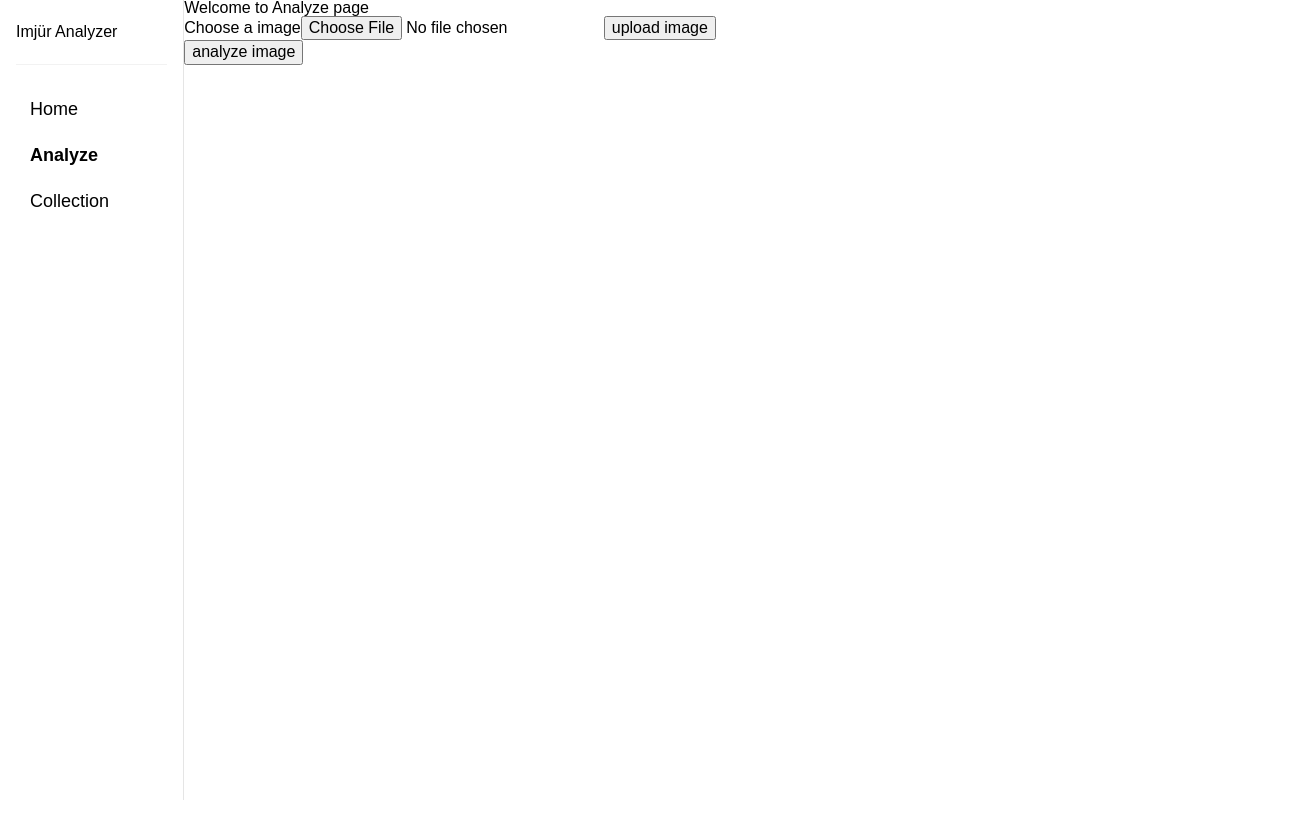
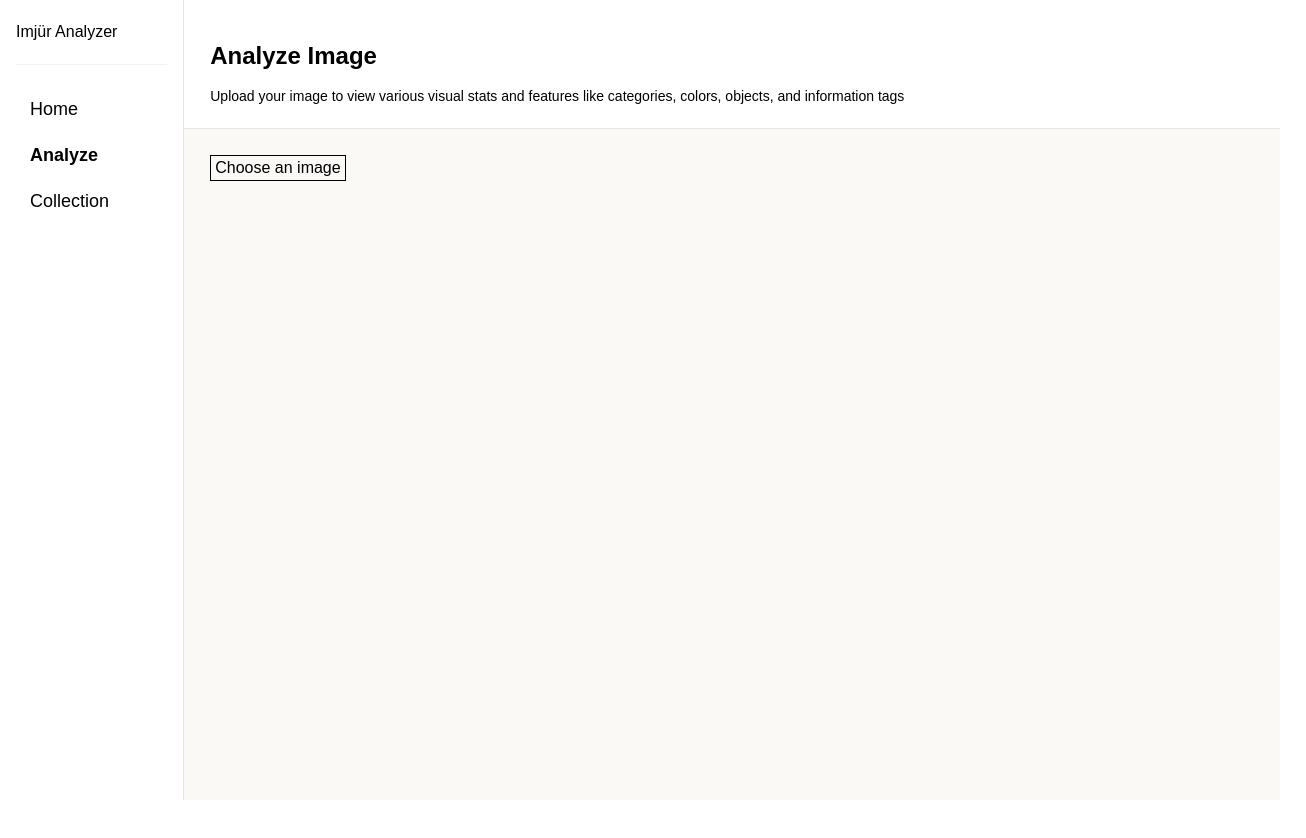
Before and after one commit to ZurielRedux/ImageAnalyzer, a React (Vite) app in the folder Frontend/: page /analyze in a window 1280 px wide. Shown: the top 838 px of the page, 1306 px wide, since content can reach past the window. Before the commit the page ends 800 px from the top, so only its background shows below. Built offline with nearby package versions, Linux system fonts and the light colour scheme.

Commit message:
feat: show user chosen image, add button and form styling

```diff
--- a/Frontend/src/components/AnalyzeForm.tsx
+++ b/Frontend/src/components/AnalyzeForm.tsx
@@ -2,8 +2,12 @@ import { ChangeEvent, FormEvent, useState } from "react";
 import { IForm, initialAnalyzeFormState } from "@/ts/interfaces/form";
 import * as API from "@/util/api";
 
+import styles from "@/styles/analyze.module.scss";
+
 const AnalyzeForm = () => {
   const [form, setForm] = useState<IForm>(initialAnalyzeFormState);
+  const [fileUploaded, setFileUploaded] = useState<boolean>(false);
+  const [image, setImage] = useState<string | null>(null);
 
   const handleSubmit = async (e: FormEvent) => {
     e.preventDefault();
@@ -52,33 +56,55 @@ const AnalyzeForm = () => {
       return;
     }
     const selectedFile = target.files[0];
+    setImage(URL.createObjectURL(target.files[0]));
 
     setForm((prevForm) => ({
       ...prevForm,
       file: selectedFile,
     }));
+    setFileUploaded(true);
   };
 
+  const buttonsRow = (
+    <div className={styles["btns-row"]}>
+      <button className={styles["upload-btn"]} type="submit">
+        upload image
+      </button>
+      <button onClick={onClick} type="submit">
+        analyze image
+      </button>
+    </div>
+  );
+
   return (
-    <div>
+    <div className={styles["analyze-form-container"]}>
       <form
         onSubmit={handleSubmit}
         id="uploadForm"
         encType="multipart/form-data"
+        className={styles["form-container"]}
       >
-        <label htmlFor="fileInput">Choose a image</label>
+        <div className={styles["file-input-container"]}>
+          <label
+            className={styles["file-input-upload-btn"]}
+            htmlFor="fileInput"
+          >
+            Choose an image
+          </label>
           <input
             type="file"
             id="fileInput"
             name="image-file"
             accept="image/*"
             onChange={handleFileChange}
-        ></input>
-        <button type="submit">upload image</button>
+          />
+        </div>
+        <div className={styles["image-container"]}>
+          <span>{form.file?.name}</span>
+          {image && <img src={image} alt="user uploaded image" />}
+        </div>
+        {fileUploaded ? buttonsRow : <></>}
       </form>
-      <button onClick={onClick} type="submit">
-        analyze image
-      </button>
     </div>
   );
 };
--- a/Frontend/src/index.css
+++ b/Frontend/src/index.css
@@ -18,12 +18,6 @@ span,
 applet,
 object,
 iframe,
-h1,
-h2,
-h3,
-h4,
-h5,
-h6,
 p,
 blockquote,
 pre,
--- a/Frontend/src/pages/Analyze.tsx
+++ b/Frontend/src/pages/Analyze.tsx
@@ -1,9 +1,17 @@
 import AnalyzeForm from "@/components/AnalyzeForm";
+
+import styles from "@/styles/analyze.module.scss";
 
 const Analyze = () => {
   return (
-    <div>
-      Welcome to Analyze page
+    <div className={styles["analyze-page-container"]}>
+      <div className={styles["analyze-header"]}>
+        <h2>Analyze Image</h2>
+        <p>
+          Upload your image to view various visual stats and features like
+          categories, colors, objects, and information tags
+        </p>
+      </div>
       <AnalyzeForm />
     </div>
   );
--- /dev/null
+++ b/Frontend/src/styles/analyze.module.scss
@@ -0,0 +1,63 @@
+@import "./theme.scss";
+
+.analyze-page-container {
+  width: 100%;
+  height: 100%;
+
+  .analyze-header {
+    box-sizing: border-box;
+    padding: 24px $spacingLarge;
+    border-bottom: 1px solid $primary-grey-color;
+    background-color: $primary-light-bg-color;
+
+    p {
+      font-size: 14px;
+      line-height: normal;
+    }
+  }
+
+  .analyze-form-container {
+    width: 100%;
+    height: inherit;
+    margin: $spacingLarge;
+    display: flex;
+    flex-grow: 1;
+
+    .form-container {
+      display: flex;
+      flex-direction: column;
+
+      input[type="file"] {
+        display: none;
+      }
+
+      .file-input-container {
+        display: flex;
+      }
+
+      .file-input-upload-btn {
+        display: flex;
+        border: 1px solid black;
+        cursor: pointer;
+        padding: $spacingCompact;
+      }
+
+      .image-container {
+        display: flex;
+        flex-direction: column;
+      }
+    }
+
+    .btnsRow {
+      .upload-btn {
+        all: unset;
+        color: inherit;
+        border: none;
+        padding: 0;
+        font: inherit;
+        cursor: pointer;
+        outline: inherit;
+      }
+    }
+  }
+}
--- a/Frontend/src/styles/main-layout.module.scss
+++ b/Frontend/src/styles/main-layout.module.scss
@@ -14,5 +14,6 @@
   .outlet-component-container {
     width: 90%;
     height: inherit;
+    background-color: $secondary-light-bg-color;
   }
 }
```
Lines whose indentation alone changed are shown as unchanged.
